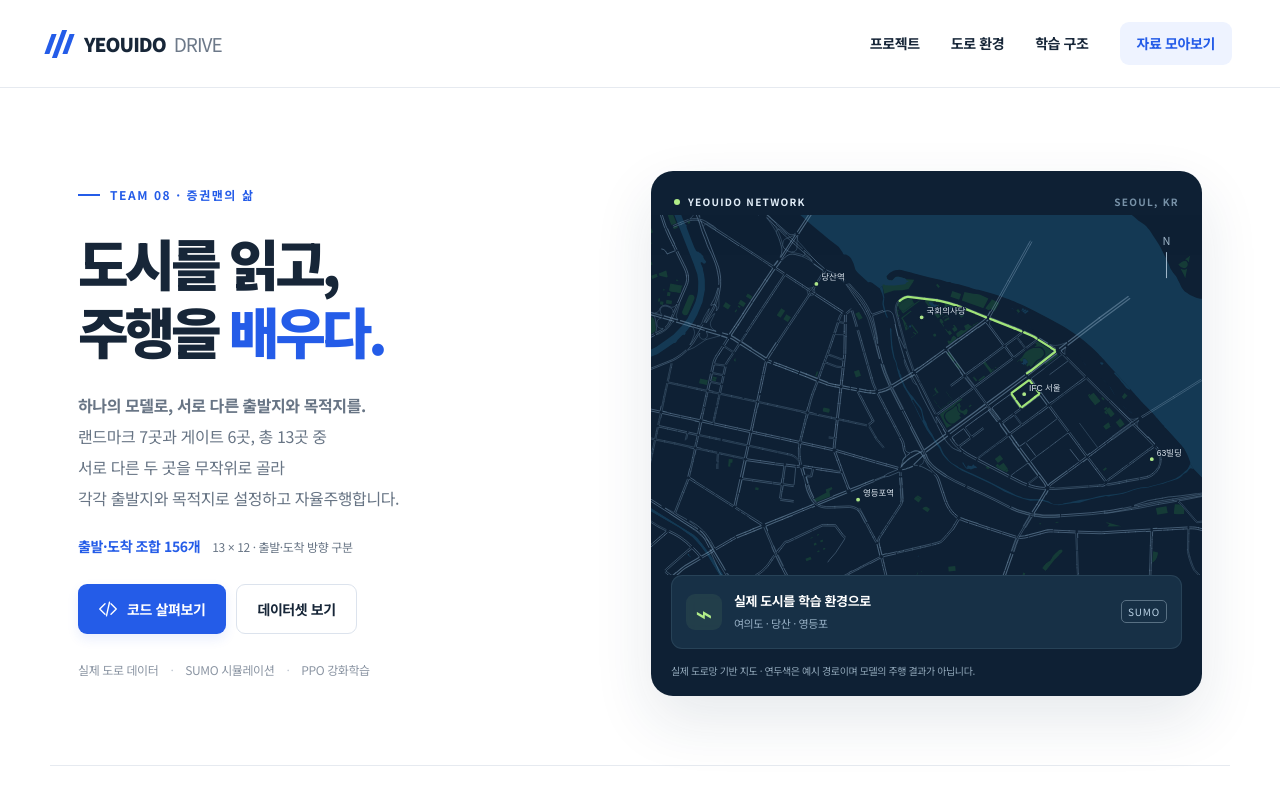
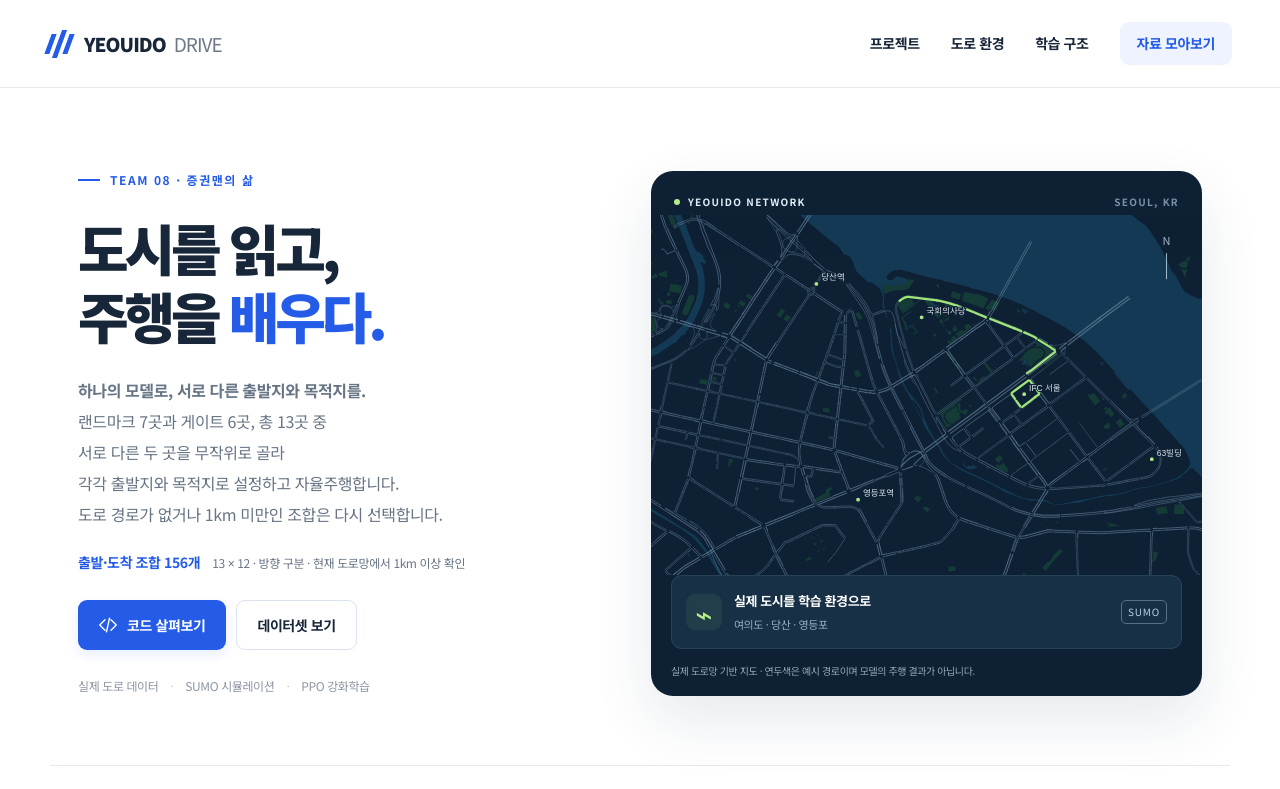
Before and after one commit to mk11226/yeouido-sumo, a plain HTML site: page index.html in a window 1280 px wide. Shown: the top 789 px of the page. Drawn offline with Linux system fonts and the light colour scheme.

Commit message:
출발·도착 조합의 최소 경로 길이 조건 명시

```diff
--- a/index.html
+++ b/index.html
@@ -13,7 +13,7 @@
 <header class="header"><a href="#" class="brand" aria-label="YEOUIDO DRIVE 홈"><span class="brand-mark" aria-hidden="true"><i></i><i></i><i></i></span>YEOUIDO<span class="brand-light">DRIVE</span></a><nav aria-label="주요 메뉴"><a href="#project">프로젝트</a><a href="#environment">도로 환경</a><a href="#learning">학습 구조</a><a href="#resources" class="nav-pill">자료 모아보기</a></nav></header>
 <main id="main">
 <section class="hero wrap" id="project">
-<div class="hero-copy"><p class="eyebrow"><span class="tiny-line"></span> TEAM 08 · 증권맨의 삶</p><h1>도시를 읽고,<br>주행을 <span>배우다.</span></h1><p class="hero-desc"><strong>하나의 모델로, 서로 다른 출발지와 목적지를.</strong><br>랜드마크 7곳과 게이트 6곳, 총 13곳 중<br class="desktop-br"> 서로 다른 두 곳을 무작위로 골라<br class="desktop-br"> 각각 출발지와 목적지로 설정하고 자율주행합니다.</p><p class="route-count"><strong>출발·도착 조합 156개</strong><span>13 × 12 · 출발·도착 방향 구분</span></p><div class="hero-links"><a class="button primary" data-resource="github" href="https://github.com/mk11226/yeouido_sumo_ws/tree/final" target="_blank" rel="noopener noreferrer"><svg viewBox="0 0 24 24" aria-hidden="true"><path d="m8 5-7 7 7 7m8-14 7 7-7 7M14 3l-4 18"/></svg>코드 살펴보기</a><a class="button secondary" data-resource="dataset" href="https://huggingface.co/datasets/mk11226/yeouido_sumo" target="_blank" rel="noopener noreferrer">데이터셋 보기</a></div><div class="hero-meta"><span>실제 도로 데이터</span><span>SUMO 시뮬레이션</span><span>PPO 강화학습</span></div></div>
+<div class="hero-copy"><p class="eyebrow"><span class="tiny-line"></span> TEAM 08 · 증권맨의 삶</p><h1>도시를 읽고,<br>주행을 <span>배우다.</span></h1><p class="hero-desc"><strong>하나의 모델로, 서로 다른 출발지와 목적지를.</strong><br>랜드마크 7곳과 게이트 6곳, 총 13곳 중<br class="desktop-br"> 서로 다른 두 곳을 무작위로 골라<br class="desktop-br"> 각각 출발지와 목적지로 설정하고 자율주행합니다.<br>도로 경로가 없거나 1km 미만인 조합은 다시 선택합니다.</p><p class="route-count"><strong>출발·도착 조합 156개</strong><span>13 × 12 · 방향 구분 · 현재 도로망에서 1km 이상 확인</span></p><div class="hero-links"><a class="button primary" data-resource="github" href="https://github.com/mk11226/yeouido_sumo_ws/tree/final" target="_blank" rel="noopener noreferrer"><svg viewBox="0 0 24 24" aria-hidden="true"><path d="m8 5-7 7 7 7m8-14 7 7-7 7M14 3l-4 18"/></svg>코드 살펴보기</a><a class="button secondary" data-resource="dataset" href="https://huggingface.co/datasets/mk11226/yeouido_sumo" target="_blank" rel="noopener noreferrer">데이터셋 보기</a></div><div class="hero-meta"><span>실제 도로 데이터</span><span>SUMO 시뮬레이션</span><span>PPO 강화학습</span></div></div>
 <div class="hero-visual"><div class="map-top"><span><b class="live-dot"></b>YEOUIDO NETWORK</span><span>SEOUL, KR</span></div><img src="assets/yeouido-network.svg" alt="여의도·영등포 실제 SUMO 도로망과 국회의사당에서 IFC 서울로 연결되는 예시 경로" width="6207" height="4564" fetchpriority="high"><div class="map-compass" aria-hidden="true">N<span>│</span></div><div class="map-info"><span class="map-route-icon" aria-hidden="true">⌁</span><div><strong>실제 도시를 학습 환경으로</strong><span>여의도 · 당산 · 영등포</span></div><span class="map-tag">SUMO</span></div><p class="map-caption">실제 도로망 기반 지도 · 연두색은 예시 경로이며 모델의 주행 결과가 아닙니다.</p></div>
 </section>
 <div class="facts wrap" aria-label="프로젝트 구성"><div><strong>64<span>차원</span></strong><p>주행 판단을 위한 관측</p></div><div><strong>2<span>가지</span></strong><p>가감속 · 차로 변경 행동</p></div><div><strong>3<span>개 시간대</span></strong><p>심야 · 주간 · 출근</p></div><div><strong>13<span>곳</span></strong><p>랜드마크 7곳 · 게이트 6곳</p></div></div>
```
